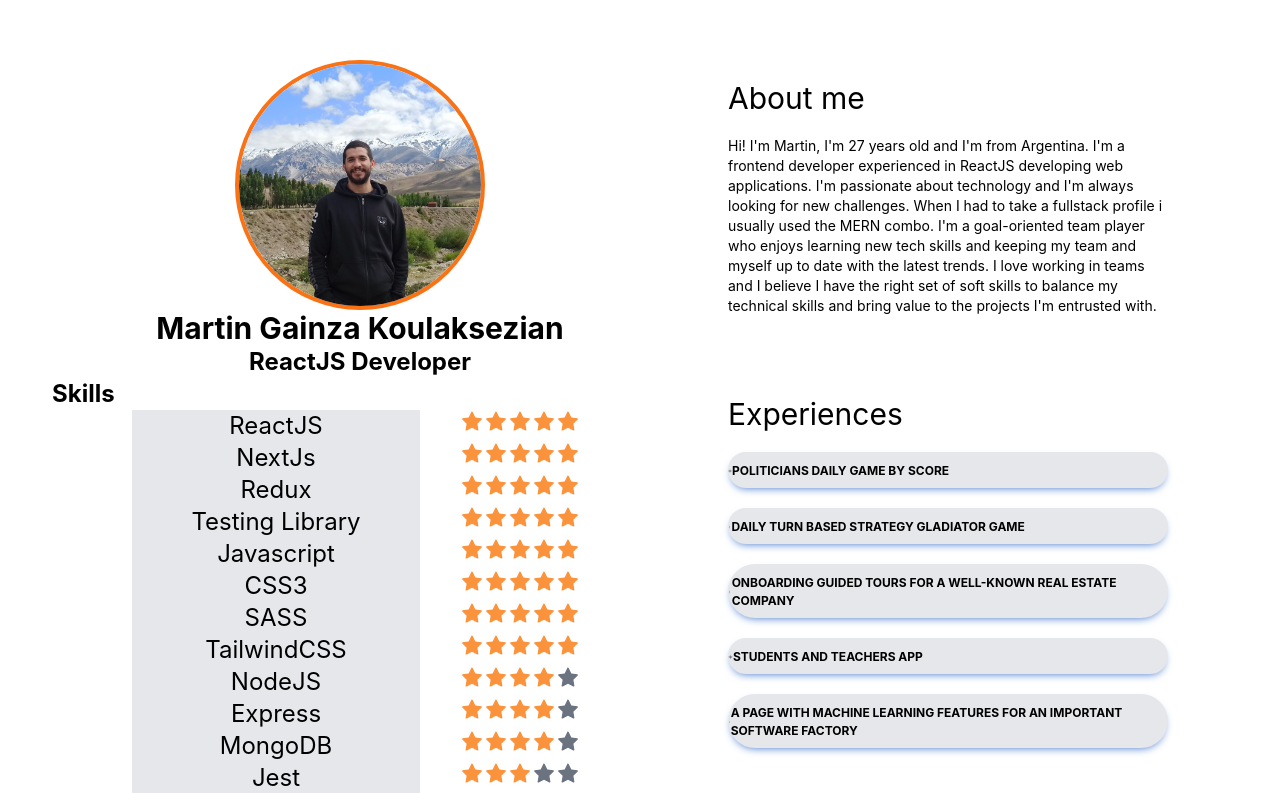
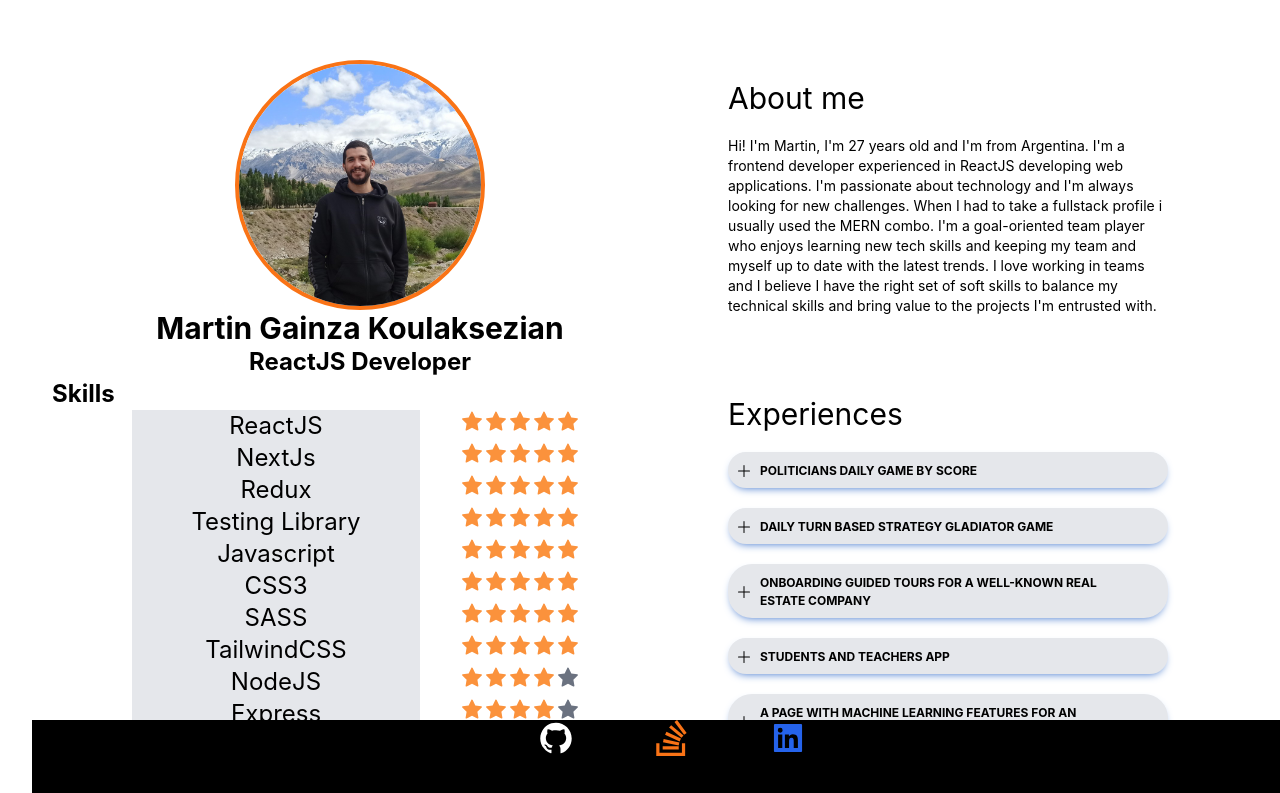
Before and after one commit to MartinGK/CurriculumVitae, a Next.js app: page / in a window 1280 px wide. Shown: the top 793 px of the page. Built offline with nearby package versions, Linux system fonts and the light colour scheme.

Commit message:
progress

```diff
--- a/pages/index.tsx
+++ b/pages/index.tsx
@@ -1,11 +1,9 @@
-import Head from 'next/head'
-import Image from 'next/image'
-import styles from '../styles/Home.module.css'
-import Stars from 'components/Stars'
-import Footer from 'components/Footer'
-import Experiences from 'components/Experiences'
-import AboutMe from 'components/AboutMe'
-import { skills } from '@constants';
+import Head from "next/head";
+import styles from "../styles/Home.module.css";
+import Footer from "components/Footer";
+import Skills from "components/Skills";
+import Experiences from "components/Experiences";
+import AboutMe from "components/AboutMe";
 
 export default function Home() {
   return (
@@ -16,35 +14,8 @@ export default function Home() {
         <link rel="icon" href="/images/FotoPerfil.jpg" />
       </Head>
 
-      <main className="flex p-5">
-        <article className="flex items-center bg-white flex-col text-2xl text-black font-bold py-10 rounded">
-          <Image alt="Imagen pendiente" src="/images/FotoPerfil.jpg" width={250} height={250} quality={100} className="border-orange-500 border-4 rounded-full" />
-          <h2 className="text-3xl">Martin Gainza Koulaksezian</h2>
-          <h3>ReactJS Developer</h3>
-          <div>
-            <h4>Skills</h4>
-            <ul className="px-20 font-normal">
-              {skills.map(skill => {
-                return (
-                  <li className="flex " key={skill.skill}>
-                    <span className="bg-gray-200 px-5 w-72 flex justify-center mr-10">{skill.skill}</span>
-                    <div className="flex w-32">
-                      <Stars q={skill.q} />
-                    </div>
-                  </li>
-                )
-              })
-              }
-
-              <li className="flex " >
-                <span className="bg-gray-200 px-5 w-72 flex justify-center items-center mr-10">English</span>
-                <span className="flex w-32 text-base text-bold">
-                  Upper-Intermediate
-                </span>
-              </li>
-            </ul>
-          </div>
-        </article>
+      <main className="flex p-5 pb-28">
+        <Skills />
         <section className={styles.rightSection}>
           <AboutMe />
           <Experiences />
@@ -52,5 +23,5 @@ export default function Home() {
       </main>
       <Footer />
     </div>
-  )
+  );
 }
--- a/src/components/Experiences/index.tsx
+++ b/src/components/Experiences/index.tsx
@@ -1,88 +1,5 @@
 import Pill from "components/Pill";
-
-const experiences = [
-  {
-    title: "Politicians daily game by score",
-    description:
-      "I was part of a team where the objective was create from scratch a full functional game with groups, login, achievements, tables, graphs, users. I took the role of frontend architect, leading the frontend side I made technologies decisions, I guided the team through forward the objectives.",
-    from: "",
-    to: "",
-    technologies: [
-      "Nextjs",
-      "Redux",
-      "TailwindCSS",
-      "storybook",
-      "Typescript",
-      "TailwindUI",
-      "react-testing library",
-    ],
-  },
-  {
-    title: "Daily turn based strategy gladiator game",
-    description:
-      "This personal project was born out of an idea we had with two friends of mine. They are in charge of all the designs and I am in charge of the development side of the game. For this project I am leveraging the MERN stack. Developed from scratch, I made entire pages, a Rest API, and was charge of deployment, among other things.",
-    from: "",
-    to: "",
-    technologies: [
-      "ReactJS",
-      "Redux",
-      "Redux-Thunk",
-      "Sass",
-      "Node.js",
-      "Express",
-      "MongoDB",
-    ],
-  },
-  {
-    title: "Onboarding guided tours for a well-known real estate company",
-    description:
-      "This project's goal was to create a UI which guided users through the pages of a real estate company's website. I worked on this project as a full-stack developer for a five-month period, developing the required UI over different micro-frontends. I collaborated with other teams to integrate our code to their repositories.",
-    from: "",
-    to: "",
-    technologies: [
-      "ReactJS",
-      "Redux",
-      "Redux-thunk",
-      "PropTypes",
-      "Next.js",
-      "Sass",
-      "docz",
-      "Node.js",
-      "Express",
-      "GraphQL",
-      "Enzyme",
-      "react-testing library",
-    ],
-  },
-  {
-    title: "Students and Teachers App",
-    description:
-      "The objective in this project was migrate the content of a web page to an app adding some changes.\nI worked as a consultant here, solving doubts about programming and talking with the client about the requirement and possibilities.",
-    from: "",
-    to: "",
-    technologies: ["React Native"],
-  },
-  {
-    title:
-      "A page with machine learning features for an important software factory",
-    description:
-      "This product was in constant delivery and it was focused on making the machine learning functionalities as user friendly as possible.\n With a lot of UI components and a lot of processes involved, I had to make the API calls as a backend developer and entire pages as frontend developer. I was the only frontend developer working on this project, being part of a mixed team with other co-workers like data scientist, backend, sales, and more.",
-    from: "",
-    to: "",
-    technologies: [
-      "ReactJS",
-      "Redux",
-      "Redux-Thunk",
-      "Sass",
-      " D3.js",
-      "Recharts",
-      "Node.js",
-      "Enzyme",
-      "Jest",
-      "react-testing library",
-    ],
-  },
-];
+import { experiences } from "@constants";
 
 const Experiences = () => {
   return (
--- a/src/components/Footer/index.tsx
+++ b/src/components/Footer/index.tsx
@@ -1,17 +1,19 @@
-import { AiFillGithub, AiFillLinkedin } from 'react-icons/ai';
-import { BsStackOverflow } from 'react-icons/bs';
+import { AiFillGithub, AiFillLinkedin } from "react-icons/ai";
+import { BsStackOverflow } from "react-icons/bs";
 
 export const Footer = () => {
-    return <footer className="mt-auto">
-        <div>
-            <div className="text-8xl flex mx-15 justify-center">
-                <AiFillGithub className="text-white" />
-                <BsStackOverflow className="text-orange-500 mx-20" />
-                <AiFillLinkedin className="text-blue-600" />
-            </div>
-            <span className="flex justify-center pt-5 text-2xl">MartinGK © Copyright 2023</span>
-        </div>
+  return (
+    <footer className="fixed bottom-0 bg-black w-screen">
+      <div className="mx-15 flex justify-center text-4xl">
+        <AiFillGithub className="text-white " />
+        <BsStackOverflow className="mx-20 text-orange-500" />
+        <AiFillLinkedin className="text-blue-600" />
+      </div>
+      <span className="flex justify-center pt-5 text-base">
+        MartinGK © Copyright 2023
+      </span>
     </footer>
-}
+  );
+};
 
 export default Footer;
--- a/src/components/Pill/index.tsx
+++ b/src/components/Pill/index.tsx
@@ -21,17 +21,19 @@ const Pill = ({ title, description, from, to }: TPill) => {
     <div
       onClick={handleShow}
       className={cx(
-        "bg-primary hover:bg-primary-600 focus:bg-primary-600 active:bg-primary-700 border-radius-transition mb-5 flex w-full cursor-pointer items-center  bg-gray-200 pb-2 pr-6  pt-2.5 text-xs font-medium leading-normal text-black shadow-[0_4px_9px_-4px_#3b71ca] transition-all duration-150 ease-linear hover:shadow-[0_8px_9px_-4px_rgba(59,113,202,0.3),0_4px_18px_0_rgba(59,113,202,0.2)] focus:shadow-[0_8px_9px_-4px_rgba(59,113,202,0.3),0_4px_18px_0_rgba(59,113,202,0.2)] focus:outline-none focus:ring-0 active:shadow-[0_8px_9px_-4px_rgba(59,113,202,0.3),0_4px_18px_0_rgba(59,113,202,0.2)] h-fit",
-        show ? "rounded-sm bg-gray-300" : "rounded-full bg-gray-200"
+        "bg-primary hover:bg-primary-600 focus:bg-primary-600 active:bg-primary-700 border-radius-transition mb-5 flex h-fit w-full cursor-pointer  items-center bg-gray-200 pb-2  pr-6 pt-2.5 text-xs font-medium leading-normal text-black shadow-[0_4px_9px_-4px_#3b71ca] transition-all duration-75 ease-linear hover:shadow-[0_8px_9px_-4px_rgba(59,113,202,0.3),0_4px_18px_0_rgba(59,113,202,0.2)] focus:shadow-[0_8px_9px_-4px_rgba(59,113,202,0.3),0_4px_18px_0_rgba(59,113,202,0.2)] focus:outline-none focus:ring-0 active:shadow-[0_8px_9px_-4px_rgba(59,113,202,0.3),0_4px_18px_0_rgba(59,113,202,0.2)]",
+        show ? "rounded-sm bg-gray-300" : "rounded-3xl bg-gray-200"
       )}
     >
-      <BiMinus className={cx("", show ? " h-4 w-4" : "h-0 w-0")} />
-      <BsPlusLg className={cx("", show ? " h-0 w-0" : " h-4 w-4")} />
-      <div className="flex flex-col overflow-hidden transition-all ease-linear">
+      <div className="min-w-fit px-2">
+        <BiMinus className={cx("", show ? " h-4 w-4" : "h-0 w-0")} />
+        <BsPlusLg className={cx("", show ? " h-0 w-0" : " h-4 w-4")} />
+      </div>
+      <div className="relative flex flex-col overflow-hidden transition-all ease-linear ">
         <h3
           className={cx(
-            "w-fit font-bold uppercase transition-all duration-150 ease-linear transform: translateX(0);",
-            show ? "translateX(20px)" : "translateX(0);"
+            "relative w-fit font-bold uppercase transition-all duration-300 ease-linear",
+            show ? "left-2/4 -translate-x-2/4" : "left-0"
           )}
         >
           {title}
--- /dev/null
+++ b/src/components/Skills/index.tsx
@@ -0,0 +1,48 @@
+import Image from "next/image";
+import Stars from 'components/Stars'
+import { skills } from '@constants';
+
+const Skills = () => {
+  return (
+    <article className="flex flex-col items-center rounded bg-white py-10 text-2xl font-bold text-black">
+      <Image
+        alt="Imagen pendiente"
+        src="/images/FotoPerfil.jpg"
+        width={250}
+        height={250}
+        quality={100}
+        className="rounded-full border-4 border-orange-500"
+      />
+      <h2 className="text-3xl">Martin Gainza Koulaksezian</h2>
+      <h3>ReactJS Developer</h3>
+      <div>
+        <h4>Skills</h4>
+        <ul className="px-20 font-normal">
+          {skills.map((skill) => {
+            return (
+              <li className="flex " key={skill.skill}>
+                <span className="mr-10 flex w-72 justify-center bg-gray-200 px-5">
+                  {skill.skill}
+                </span>
+                <div className="flex w-32">
+                  <Stars q={skill.q} />
+                </div>
+              </li>
+            );
+          })}
+
+          <li className="flex ">
+            <span className="mr-10 flex w-72 items-center justify-center bg-gray-200 px-5">
+              English
+            </span>
+            <span className="text-bold flex w-32 text-base">
+              Upper-Intermediate
+            </span>
+          </li>
+        </ul>
+      </div>
+    </article>
+  );
+};
+
+export default Skills;
--- a/src/constants/index.ts
+++ b/src/constants/index.ts
@@ -13,6 +13,90 @@ export const skills = [
   { skill: "Jest", q: 3 },
   { skill: "Communication", q: 5 },
   { skill: "Agile Methodology", q: 5 },
-]
+];
 
 export const birthDay = "09/05/1995";
+
+export const experiences = [
+  {
+    title: "Politicians daily game by score",
+    description:
+      "I was part of a team where the objective was create from scratch a full functional game with groups, login, achievements, tables, graphs, users. I took the role of frontend architect, leading the frontend side I made technologies decisions, I guided the team through forward the objectives.",
+    from: "",
+    to: "",
+    technologies: [
+      "Nextjs",
+      "Redux",
+      "TailwindCSS",
+      "storybook",
+      "Typescript",
+      "TailwindUI",
+      "react-testing library",
+    ],
+  },
+  {
+    title: "Daily turn based strategy gladiator game",
+    description:
+      "This personal project was born out of an idea we had with two friends of mine. They are in charge of all the designs and I am in charge of the development side of the game. For this project I am leveraging the MERN stack. Developed from scratch, I made entire pages, a Rest API, and was charge of deployment, among other things.",
+    from: "",
+    to: "",
+    technologies: [
+      "ReactJS",
+      "Redux",
+      "Redux-Thunk",
+      "Sass",
+      "Node.js",
+      "Express",
+      "MongoDB",
+    ],
+  },
+  {
+    title: "Onboarding guided tours for a well-known real estate company",
+    description:
+      "This project's goal was to create a UI which guided users through the pages of a real estate company's website. I worked on this project as a full-stack developer for a five-month period, developing the required UI over different micro-frontends. I collaborated with other teams to integrate our code to their repositories.",
+    from: "",
+    to: "",
+    technologies: [
+      "ReactJS",
+      "Redux",
+      "Redux-thunk",
+      "PropTypes",
+      "Next.js",
+      "Sass",
+      "docz",
+      "Node.js",
+      "Express",
+      "GraphQL",
+      "Enzyme",
+      "react-testing library",
+    ],
+  },
+  {
+    title: "Students and Teachers App",
+    description:
+      "The objective in this project was migrate the content of a web page to an app adding some changes.\nI worked as a consultant here, solving doubts about programming and talking with the client about the requirement and possibilities.",
+    from: "",
+    to: "",
+    technologies: ["React Native"],
+  },
+  {
+    title:
+      "A page with machine learning features for an important software factory",
+    description:
+      "This product was in constant delivery and it was focused on making the machine learning functionalities as user friendly as possible.\n With a lot of UI components and a lot of processes involved, I had to make the API calls as a backend developer and entire pages as frontend developer. I was the only frontend developer working on this project, being part of a mixed team with other co-workers like data scientist, backend, sales, and more.",
+    from: "",
+    to: "",
+    technologies: [
+      "ReactJS",
+      "Redux",
+      "Redux-Thunk",
+      "Sass",
+      " D3.js",
+      "Recharts",
+      "Node.js",
+      "Enzyme",
+      "Jest",
+      "react-testing library",
+    ],
+  },
+];
```
Lines whose indentation alone changed are shown as unchanged.
